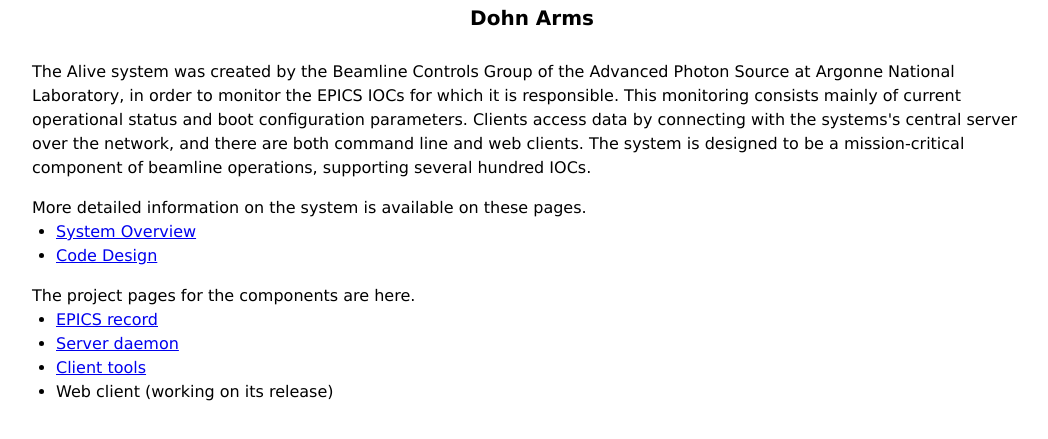
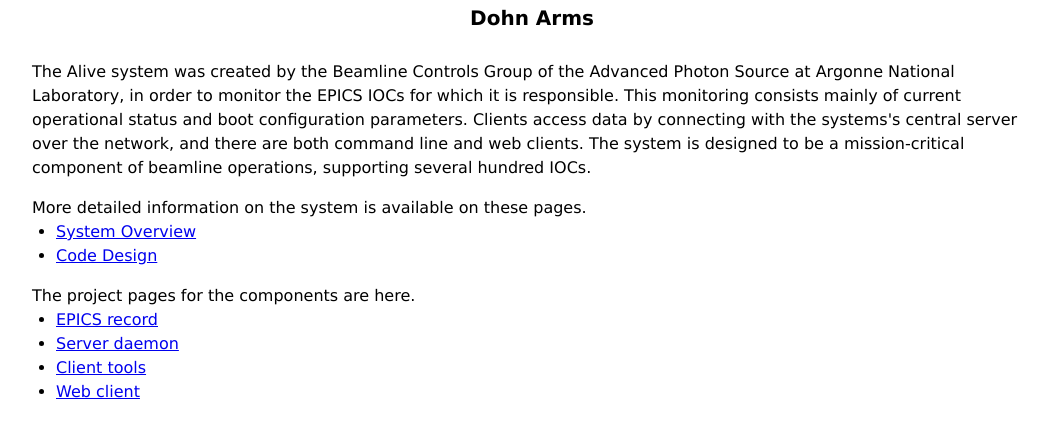
Before and after one commit to epics-alive-server/epics-alive-server.github.io, a plain HTML site: page index.html in a window 1280 px wide. Shown: the part 63-502 px from the top of the page, without its empty margins (108-1156 px from the left). Drawn offline with Linux system fonts and the light colour scheme.

Commit message:
Update index.html

```diff
--- a/index.html
+++ b/index.html
@@ -39,7 +39,7 @@
         <li><a href="https://github.com/epics-modules/alive">EPICS record</a></li>
         <li><a href="https://github.com/epics-alive-server/alived">Server daemon</a></li>
         <li><a href="https://github.com/epics-alive-server/client-tools">Client tools</a></li>
-        <li>Web client (working on its release)</li>
+        <li><a href="https://github.com/epics-alive-server/web-client">Web client</a></li>
       </ul>
     </p>
 
```
